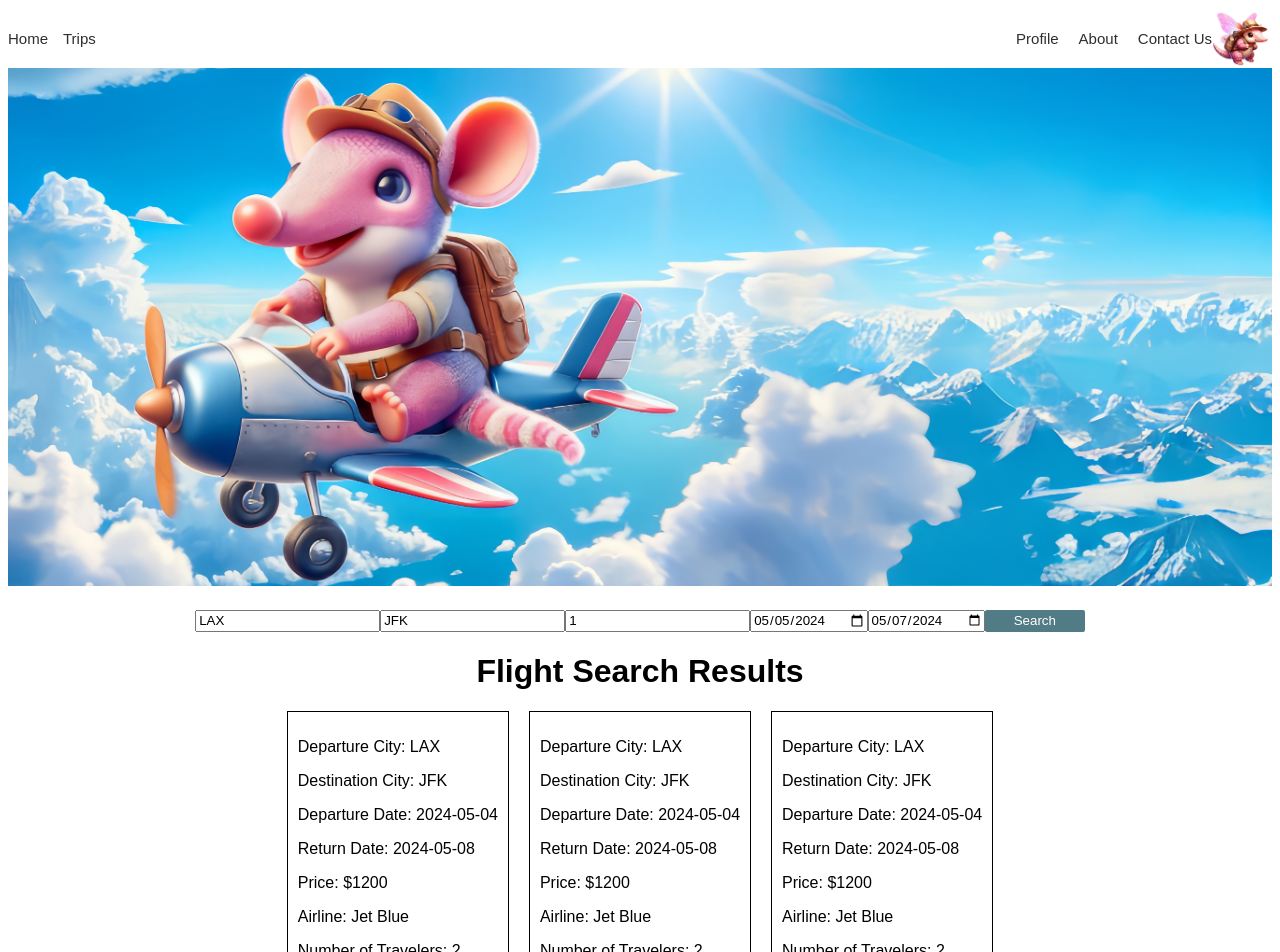
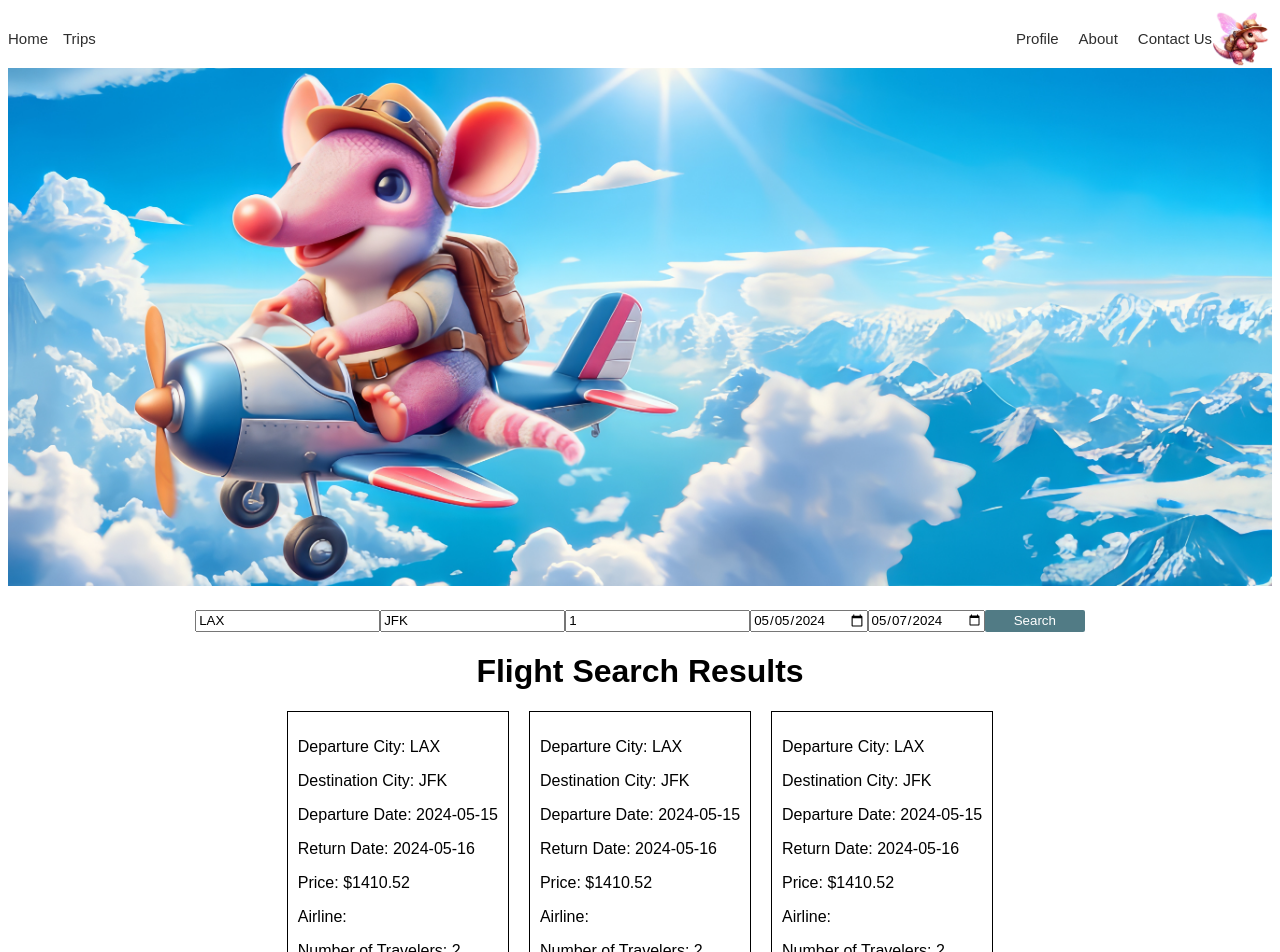
Before and after one commit to PFA4lyfe/armadillo, a React (Vite) app: page /home in a window 1280 px wide. Shown: the top 952 px of the page. Built offline with nearby package versions, Linux system fonts and the light colour scheme.

Commit message:
added useeffect functionality to update favorits on render

```diff
--- a/src/components/Flight.jsx
+++ b/src/components/Flight.jsx
@@ -16,13 +16,13 @@ function Flight({
   const dispatch = useDispatch();
   const handleClick = () => {
     const data = {
-      departure: dep_city,
-      destination: dest_city,
-      dep_date: dep_date,
-      arr_date: ret_date,
-      price: price,
-      airline: airline,
-      num_travelers: num_travelers,
+      dep_city,
+      dest_city,
+      dep_date,
+      ret_date,
+      price,
+      airline,
+      num_travelers,
       user_id: id,
     };
     console.log(data);
--- a/src/pages/Trips.jsx
+++ b/src/pages/Trips.jsx
@@ -1,9 +1,28 @@
 // import Flights from './components/FlightsSearch.jsx'\
 import { useSelector, useDispatch } from 'react-redux';
 import FlightList from '../components/FlightList.jsx';
+import { useEffect } from 'react';
+import { setFavorite } from '../slices/flightSlice.js';
 
 const Trips = (props) => {
   const { favorites } = useSelector((state) => state.flight);
+
+  const dispatch = useDispatch();
+
+  useEffect(() => {
+    console.log('useEffect')
+
+    async function fetchData() {
+        const response = await fetch('/api/flights/7', {
+            method: 'GET'
+        });
+        const data = await response.json();
+        console.log(data);
+        dispatch(setFavorite(data));
+    }
+
+    if (favorites.length === 0) fetchData();
+  });
 
   return (
     <div>
--- a/src/slices/flightSlice.js
+++ b/src/slices/flightSlice.js
@@ -10,52 +10,33 @@ const initialState = {
   searchArr: [
     {
       dep_city: 'LAX',
+      dep_date: '2024-05-15',
       dest_city: 'JFK',
-      dep_date: '2024-05-04',
-      ret_date: '2024-05-08',
-      price: 1200,
-      airline: 'Jet Blue',
-      num_travelers: 2,
+      ret_date: '2024-05-16',
+      price: 1410.52,
+      airlines: 'JetBlue Airways',
+      num_travelers: 2
     },
     {
       dep_city: 'LAX',
+      dep_date: '2024-05-15',
       dest_city: 'JFK',
-      dep_date: '2024-05-04',
-      ret_date: '2024-05-08',
-      price: 1200,
-      airline: 'Jet Blue',
-      num_travelers: 2,
+      ret_date: '2024-05-16',
+      price: 1410.52,
+      airlines: 'JetBlue Airways',
+      num_travelers: 2
     },
     {
       dep_city: 'LAX',
+      dep_date: '2024-05-15',
       dest_city: 'JFK',
-      dep_date: '2024-05-04',
-      ret_date: '2024-05-08',
-      price: 1200,
-      airline: 'Jet Blue',
-      num_travelers: 2,
-    },
+      ret_date: '2024-05-16',
+      price: 1410.52,
+      airlines: 'JetBlue Airways',
+      num_travelers: 2
+    }
   ],
-  favorites: [
-    {
-      dep_city: 'LAX',
-      dest_city: 'JFK',
-      dep_date: '2024-05-04',
-      ret_date: '2024-05-08',
-      price: 1200,
-      airline: 'Jet Blue',
-      num_travelers: 2,
-    },
-    {
-      dep_city: 'LAX',
-      dest_city: 'JFK',
-      dep_date: '2024-05-04',
-      ret_date: '2024-05-08',
-      price: 1200,
-      airline: 'Jet Blue',
-      num_travelers: 2,
-    },
-  ],
+  favorites: [],
 };
 
 export const flightSlice = createSlice({
@@ -83,6 +64,9 @@ export const flightSlice = createSlice({
     addFavorite: (state, action) => {
       state.favorites.push(action.payload);
     },
+    setFavorite: (state, action) => {
+      state.favorites = action.payload;
+    },
     removeFavorite: (state, action) => {
       state.favorites.filter((favorites) => favorites.id !== action.payload);
     },
@@ -96,6 +80,7 @@ export const {
   setReturnDate,
   setNumTravelers,
   addFavorite,
+  setFavorite,
   removeFavorite,
 } = flightSlice.actions;
 
```
